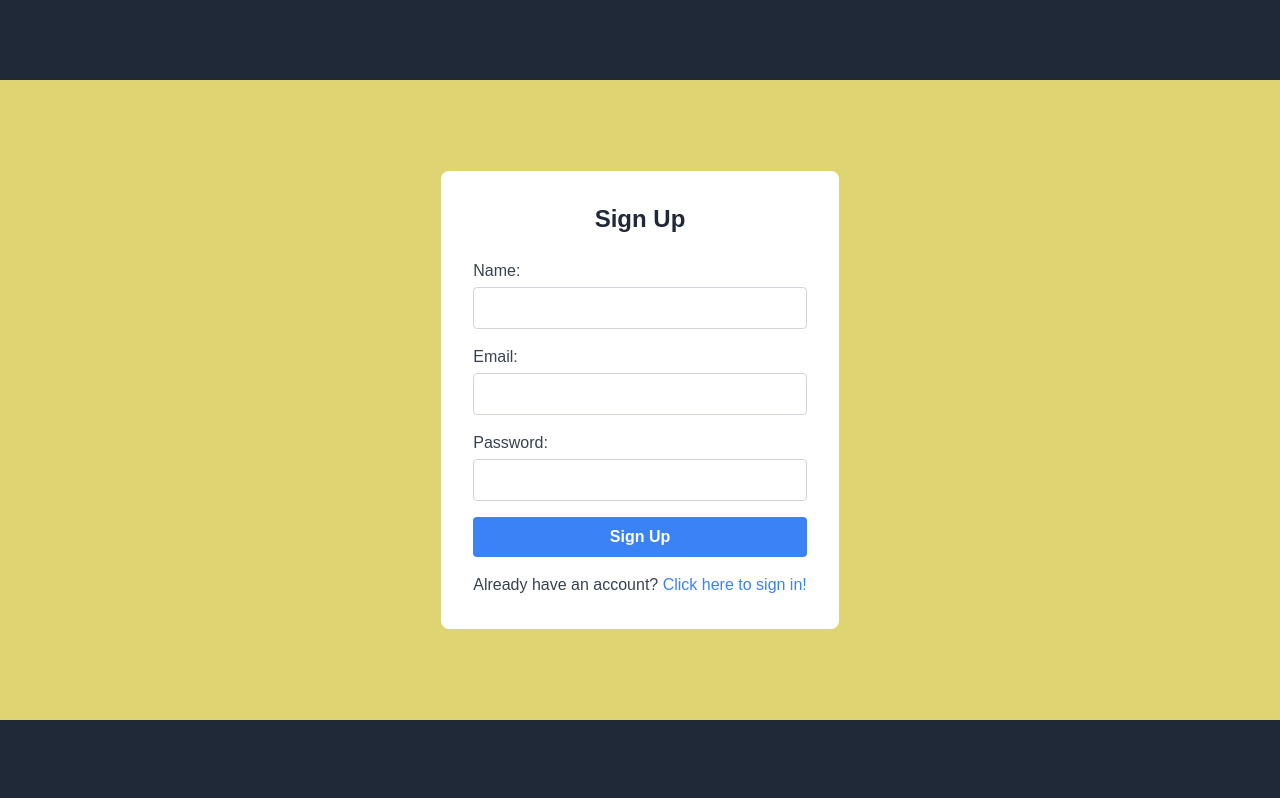
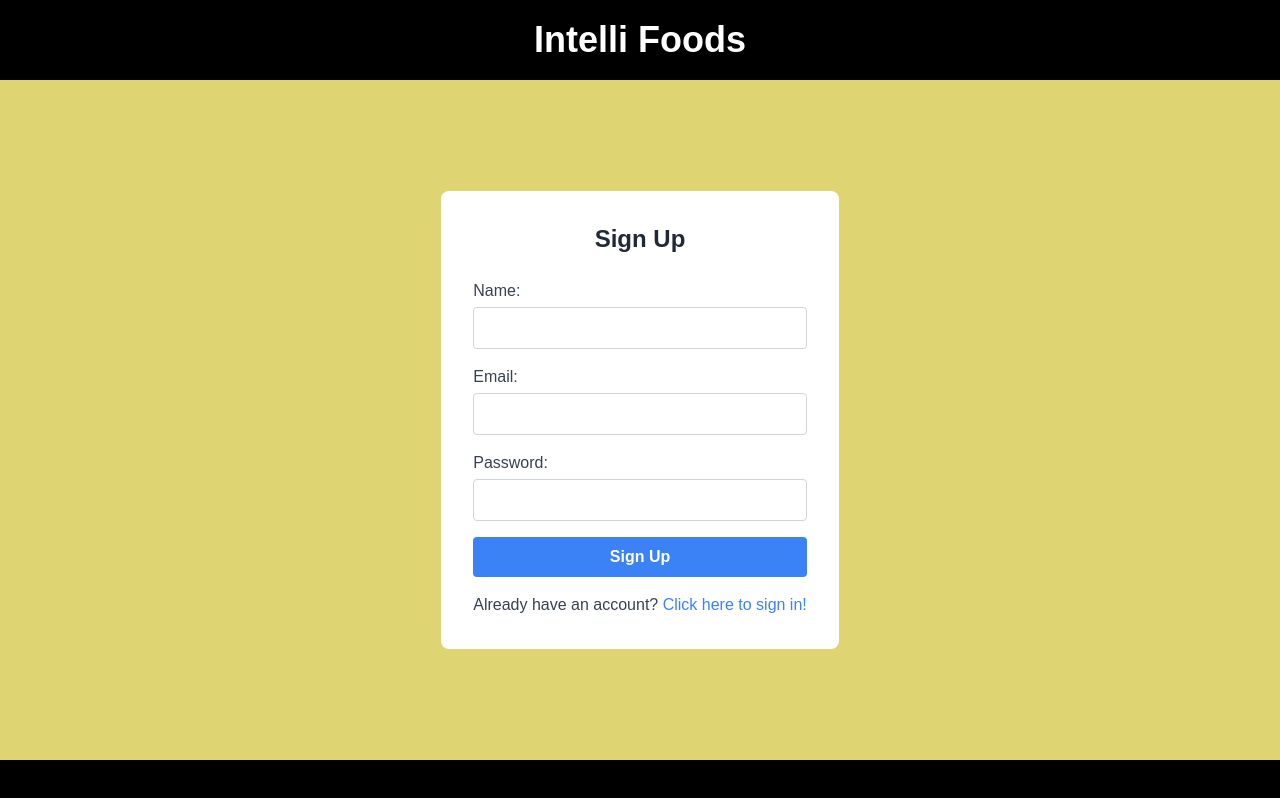
Before and after one commit to elz-ming/refridge, a Next.js app: page /signup in a window 1280 px wide. Built offline with nearby package versions, Linux system fonts and the light colour scheme.

Commit message:
fix: signin signup page

```diff
--- a/src/app/page.tsx
+++ b/src/app/page.tsx
@@ -327,11 +327,15 @@ export default function Home() {
       >
         {/* Login/Logout Button */}
         <div></div>
-        <h1 className="text-4xl font-bold text-white">Intelli Foods</h1>
+        <h1 className="text-4xl font-bold text-white cursor-pointer">
+          Intelli Foods
+        </h1>
         <div className="flex w-auto h-auto">
           <button
             onClick={handleLoginLogout}
-            className="px-4 py-2 bg-blue-500 text-white rounded"
+            className={`px-4 py-2 text-white rounded ${
+              isLoggedIn ? "bg-red-500" : "bg-blue-500"
+            }`}
           >
             {isLoggedIn ? "Log Out" : "Log In"}
           </button>
@@ -439,14 +443,14 @@ export default function Home() {
               </div>
               {/* Suggest Substitution Radio Button */}
               <div className="flex items-center">
-                <label className="flex items-center">
+                <label className="flex items-center cursor-pointer">
                   <input
                     type="checkbox"
                     checked={suggestSubstitution}
                     onChange={() =>
                       setSuggestSubstitution(!suggestSubstitution)
                     } // Toggle true/false
-                    className="mr-2"
+                    className="mr-2 cursor-pointer"
                   />
                   Suggest substitution
                 </label>
--- a/src/app/signin/page.tsx
+++ b/src/app/signin/page.tsx
@@ -50,8 +50,18 @@ export default function SignIn() {
 
   return (
     <>
-      <header className="h-[10%] w-full bg-gray-800"></header>
-      <main className="h-[80%] flex items-center justify-center bg-[#ded472]">
+      <header
+        className="flex justify-center
+       items-center w-full h-[10%] px-4 bg-black"
+      >
+        <h1
+          className="text-4xl font-bold text-white cursor-pointer"
+          onClick={() => router.push("/")}
+        >
+          Intelli Foods
+        </h1>
+      </header>
+      <main className="h-[85%] flex items-center justify-center bg-[#ded472]">
         <div className="signup-container bg-white p-8 rounded-lg">
           <h1 className="text-2xl font-bold text-center mb-6 text-gray-800">
             Sign In
@@ -97,7 +107,7 @@ export default function SignIn() {
           </p>
         </div>
       </main>
-      <footer className="h-[10%] w-full bg-gray-800"></footer>
+      <footer className="h-[5%] w-full bg-black"></footer>
     </>
   );
 }
--- a/src/app/signup/page.tsx
+++ b/src/app/signup/page.tsx
@@ -54,8 +54,18 @@ export default function SignUp() {
 
   return (
     <>
-      <header className="h-[10%] w-full bg-gray-800"></header>
-      <main className="h-[80%] flex items-center justify-center bg-[#ded472]">
+      <header
+        className="flex justify-center
+       items-center w-full h-[10%] px-4 bg-black"
+      >
+        <h1
+          className="text-4xl font-bold text-white cursor-pointer"
+          onClick={() => router.push("/")}
+        >
+          Intelli Foods
+        </h1>
+      </header>
+      <main className="h-[85%] flex items-center justify-center bg-[#ded472]">
         <div className="signup-container bg-white p-8 rounded-lg">
           <h1 className="text-2xl font-bold text-center mb-6 text-gray-800">
             Sign Up
@@ -112,7 +122,7 @@ export default function SignUp() {
           </p>
         </div>
       </main>
-      <footer className="h-[10%] w-full bg-gray-800"></footer>
+      <footer className="h-[5%] w-full bg-black"></footer>
     </>
   );
 }
```
